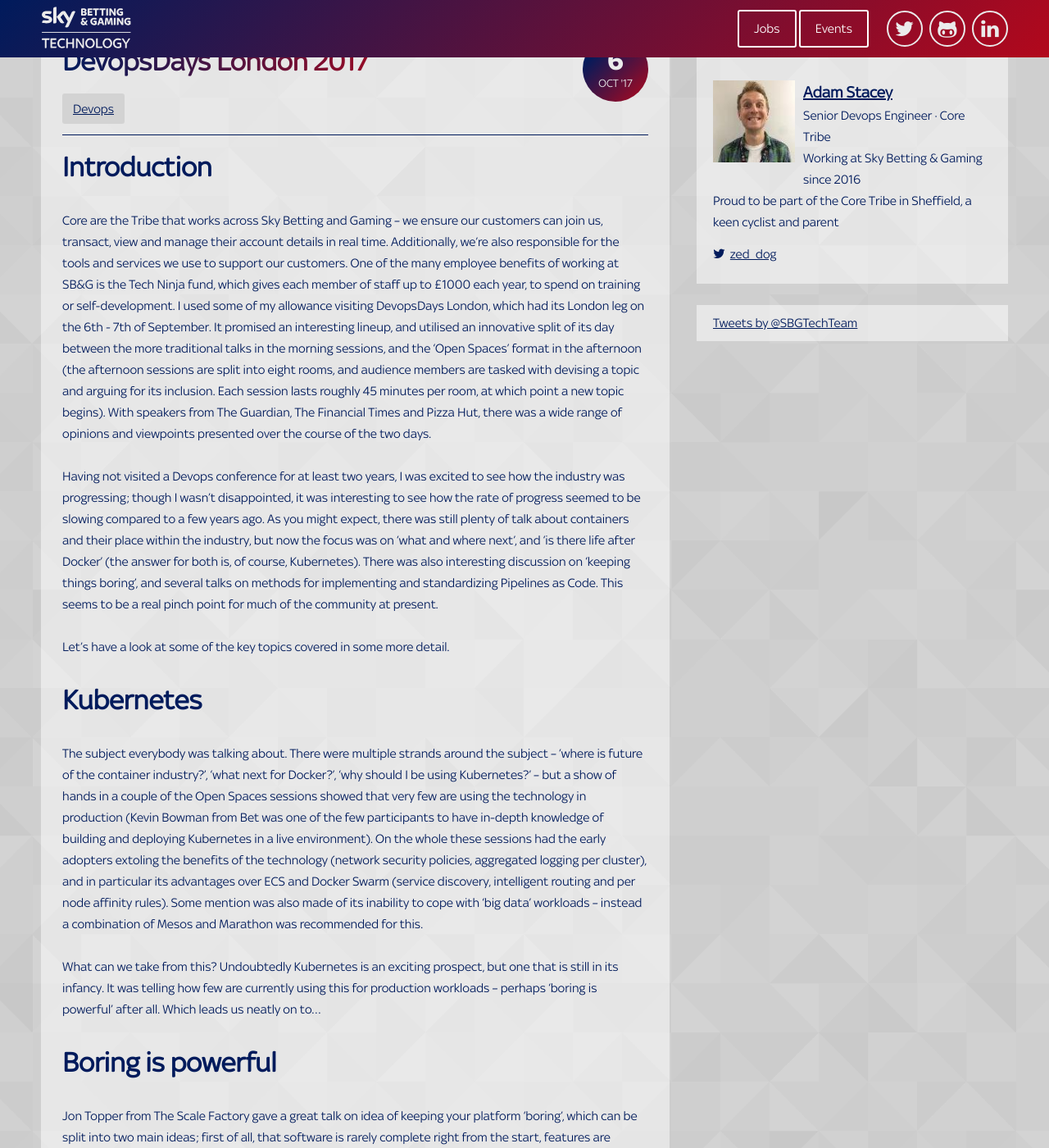
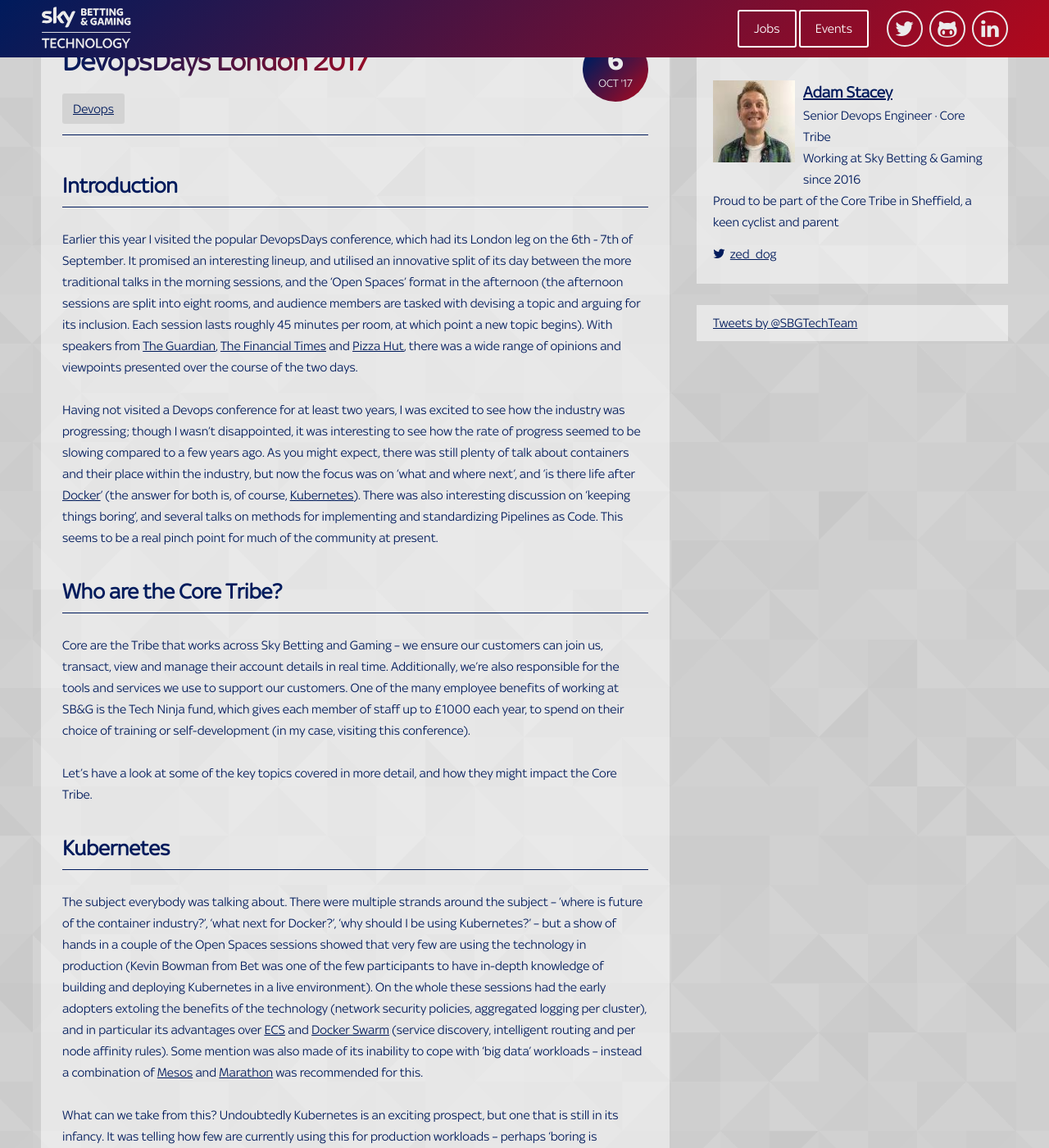
Before and after one commit to skybet/skybet.github.io, a Jekyll site: the page built from _posts/2017-10-06-DevopsDays-London.md, in a window 1280 px wide and 1400 px high, scrolled down 420 px. Shown: the whole window at 82% size. Built offline with Jekyll 4.4.1, drawn with Linux system fonts in a browser that asks for light colours; nearby versions of some CDN libraries; some web fonts are replaced; comment, search, counter and statistics services are not loaded; some of the changed text lies outside the part shown.

Commit message:
Include product links, move Core intro, embed videos

```diff
--- a/_posts/2017-10-06-DevopsDays-London.md
+++ b/_posts/2017-10-06-DevopsDays-London.md
@@ -7,138 +7,146 @@
 tags:       Devops
 author:     adam stacey
 ---
-Introduction
-============
+## Introduction
+
+Earlier this year I visited the popular DevopsDays conference, which
+had its London leg on the 6th - 7th of September. It promised an
+interesting lineup, and utilised an innovative split of its day
+between the more traditional talks in the morning sessions, and the
+‘Open Spaces’ format in the afternoon (the afternoon sessions are
+split into eight rooms, and audience members are tasked with devising
+a topic and arguing for its inclusion. Each session lasts roughly
+45 minutes per room, at which point a new topic begins). With
+speakers from [The Guardian](https://www.theguardian.co.uk), [The
+Financial Times](https://www.ft.com) and [Pizza
+Hut](https://www.pizzahut.co.uk), there was a wide range of opinions
+and viewpoints presented over the course of the two days.
+
+Having not visited a Devops conference for at least two years, I
+was excited to see how the industry was progressing; though I wasn’t
+disappointed, it was interesting to see how the rate of progress
+seemed to be slowing compared to a few years ago. As you might
+expect, there was still plenty of talk about containers and their
+place within the industry, but now the focus was on ‘what and where
+next’, and ‘is there life after [Docker](https://www.docker.com)’
+(the answer for both is, of course,
+[Kubernetes](https://www.kubernetes.io)). There was also interesting
+discussion on ‘keeping things boring’, and several talks on methods
+for implementing and standardizing Pipelines as Code. This seems
+to be a real pinch point for much of the community at present.
+
+## Who are the Core Tribe?
 
 Core are the Tribe that works across Sky Betting and Gaming – we ensure
 our customers can join us, transact, view and manage their account
 details in real time. Additionally, we’re also responsible for the tools
 and services we use to support our customers. One of the many employee
 benefits of working at SB&G is the Tech Ninja fund, which gives each
-member of staff up to £1000 each year, to spend on training or
-self-development. I used some of my allowance visiting DevopsDays
-London, which had its London leg on the 6th - 7th of September. It
-promised an interesting lineup, and utilised an innovative split of its
-day between the more traditional talks in the morning sessions, and the
-‘Open Spaces’ format in the afternoon (the afternoon sessions are split
-into eight rooms, and audience members are tasked with devising a topic
-and arguing for its inclusion. Each session lasts roughly 45 minutes per
-room, at which point a new topic begins). With speakers from The
-Guardian, The Financial Times and Pizza Hut, there was a wide range of
-opinions and viewpoints presented over the course of the two days.
+member of staff up to £1000 each year, to spend on their choice of training or
+self-development (in my case, visiting this conference).
 
-Having not visited a Devops conference for at least two years, I was
-excited to see how the industry was progressing; though I wasn’t
-disappointed, it was interesting to see how the rate of progress seemed
-to be slowing compared to a few years ago. As you might expect,
-there was still plenty of talk about containers and their place within
-the industry, but now the focus was on ‘what and where next’, and ‘is
-there life after Docker’ (the answer for both is, of course,
-Kubernetes). There was also interesting discussion on ‘keeping things
-boring’, and several talks on methods for implementing and standardizing
-Pipelines as Code. This seems to be a real pinch point for much of the
-community at present.
+Let’s have a look at some of the key topics covered in more detail,
+and how they might impact the Core Tribe.
 
-Let’s have a look at some of the key topics covered in some more detail.
-
-Kubernetes
-==========
+## Kubernetes
 
 The subject everybody was talking about. There were multiple strands
-around the subject – ‘where is future of the container industry?’, ‘what
-next for Docker?’, ‘why should I be using Kubernetes?’ – but a show of
-hands in a couple of the Open Spaces sessions showed that very few are
-using the technology in production (Kevin Bowman from Bet was one of the
-few participants to have in-depth knowledge of building and deploying
-Kubernetes in a live environment). On the whole these sessions had the
-early adopters extoling the benefits of the technology (network security
-policies, aggregated logging per cluster), and in particular its
-advantages over ECS and Docker Swarm (service discovery, intelligent
-routing and per node affinity rules). Some mention was also made of its
-inability to cope with ‘big data’ workloads – instead a combination of
-Mesos and Marathon was recommended for this.
+around the subject – ‘where is future of the container industry?’,
+‘what next for Docker?’, ‘why should I be using Kubernetes?’ – but
+a show of hands in a couple of the Open Spaces sessions showed that
+very few are using the technology in production (Kevin Bowman from
+Bet was one of the few participants to have in-depth knowledge of
+building and deploying Kubernetes in a live environment). On the
+whole these sessions had the early adopters extoling the benefits
+of the technology (network security policies, aggregated logging
+per cluster), and in particular its advantages over
+[ECS](https://aws.amazon.com/ecs/) and [Docker
+Swarm](https://docs.docker.com/engine/swarm/) (service discovery,
+intelligent routing and per node affinity rules). Some mention was
+also made of its inability to cope with ‘big data’ workloads –
+instead a combination of [Mesos](http://mesos.apache.org/) and
+[Marathon](https://mesosphere.github.io/marathon/) was recommended
+for this.
 
 What can we take from this? Undoubtedly Kubernetes is an exciting
 prospect, but one that is still in its infancy. It was telling how few
 are currently using this for production workloads – perhaps ‘boring is
 powerful’ after all. Which leads us neatly on to…
 
-Boring is powerful
-==================
+## Boring is powerful
 
-Jon Topper from The Scale Factory gave a great talk on idea of keeping
-your platform ‘boring’, which can be split into two main ideas; first of
-all, that software is rarely complete right from the start, features are
-always added over time. As the ‘fashionableness’ of a product decreases
-over time, feature availability, quality, reliability, security and
+Jon Topper from [The Scale Factory](http://www.scalefactory.com/)
+gave a great talk on idea of keeping your platform ‘boring’, which
+can be split into two main ideas; first of all, that software is
+rarely complete right from the start, features are always added
+over time. As the ‘fashionableness’ of a product decreases over
+time, feature availability, quality, reliability, security and
 collective knowledge all increase. The release schedule of former
 industry darling MongoDB illustrates the point:
 
 ![MongoDB release schedule](/images/MongoDB_release_schedule.png)
 
-For example - MongoDB did not get data journaling until it was 18 months
-old…! But plenty of organizations adopted it long before that, and
-usually put measures in place to work around missing features. Which
-increased operational overhead, engineer fatigue, and in turn reduced
-confidence in the product. This really highlights how business context
-and considerations are always required, but not always met, when making
-design and deployment decisions.
+For example - MongoDB did not get data journaling until it was 18
+months old…! But plenty of organizations adopted it long before
+that, and usually put measures in place to work around missing
+features. Which increased operational overhead, engineer fatigue,
+and in turn reduced confidence in the product. This really highlights
+how business context and considerations are always required, but
+not always met, when making design and deployment decisions. So,
+as the maturity of a product increases, and the community around
+it develops, it becomes ‘boring’.  And the more ‘boring’ you have
+within your platform, the more secure and reliable it will be. This
+is a good thing, and it should be celebrated! Especially for the
+on-call engineers who can now enjoy a good night’s sleep.
 
-So, as the maturity of a product increases, and the community around it
-develops, it becomes ‘boring’. And the more ‘boring’ you have within
-your platform, the more secure and reliable it will be. This is a good
-thing, and it should be celebrated! Especially for the on-call engineers
-who can now enjoy a good night’s sleep.
-
-The second main point of the talk was the contradiction that sometimes,
-yes, you will need to adopt new technologies. The speaker put forward
-the idea of ‘innovation tokens’, which similar to the SRE-style ‘error
-budget’ mechanism, allow a specific number of new projects per quarter,
-as long as they meet certain criteria; the project must be beneficial to
-you, as a key differentiator for your business. The project must be
-risk-worthy, and likely to give you a competitive advantage. The idea
-being that fewer products are adopted on the whim of one lead engineer,
-who having read a blog about the shiniest new app, immediately puts said
-app straight into production!
-
-Not jumping aboard the latest technology bandwagon is something we are
-already aware of – with the size of our platform, and the number of
+The second main point of the talk was the
+contradiction that sometimes, yes, you will need to adopt new
+technologies. The speaker put forward the idea of ‘innovation
+tokens’, which similar to the SRE-style ‘error budget’ mechanism,
+allow a specific number of new projects per quarter, as long as
+they meet certain criteria; the project must be beneficial to you,
+as a key differentiator for your business. The project must be
+risk-worthy, and likely to give you a competitive advantage. The
+idea being that fewer products are adopted on the whim of one lead
+engineer, who having read a blog about the shiniest new app,
+immediately puts said app straight into production! Not jumping
+aboard the latest technology bandwagon is something we are already
+aware of – with the size of our platform, and the number of
 transactions we process at peak times, stability is our number one
 priority and this is helped when our engineers have in-depth knowledge
 of a product. There is much to be said for repeatable deployment
 patterns using familiar software packages!
 
-Jon’s full talk is available
-[here](https://www.youtube.com/watch?v=90EUfSpk96M&index=12&list=PLuEbc43fHqLhrfE7IOt9z3bcmofPhwu7H).
+Jon's full talk is available below.
+<iframe width="560" height="315" src="https://www.youtube.com/embed/90EUfSpk96M" frameborder="0" allowfullscreen></iframe>
 
-Pipelines as code
-=================
+## Pipelines as code
 
-A couple of talks around CI/CD highlighted a problem that many are
-dealing with – Jenkins isn’t always the best tool for the job. Firstly,
-it was recognised that it is all too easy to allow your Jenkins server
-(and it usually is a single server) to become all-encompassing – build,
-test, deploy, archive – which then becomes a single point of failure;
-plugins, templates and build artefacts can be stored within the Jenkins
-ecosystem, and Jenkins isn’t the easiest to reliably restore into a
-consistent state.
-
-Secondly, being UI focused is a Bad Thing, as it promotes behaviours
-that shouldn’t be repeated – the ‘copy to a new pipeline’ workflow was
-called out specifically for being an anti-pattern, as it’s a sure-fire
-way to create pipeline mess further down the line. Pipelines templates
-(or shared libraries in Jenkins’ case) go some way to fixing this
-problem, but they still have to be updated and maintained regularly.
-
-Alternative products to alleviate these problems were discussed in one
-of the Open Spaces sessions; when faced with an open question of which
-CI/CD server supports approval gates and useful visualisations of
-pipelines, our own Wilb suggested GoCD as a viable alternative.
-Concourse CI was also strongly recommended, as it is YAML-based, and so
-allows easy server recovery and storing pipelines in version control.
-Finally, Spinaker.io was recommended, which is being used currently by
-Netflix and Waze as they move their pipelines out of Jenkins and into a
-dedicated stand-alone tool.
+A couple of talks around [CI/CD](https://en.wikipedia.org/wiki/CI/CD)
+highlighted a problem that many are dealing with – Jenkins isn’t
+always the best tool for the job.  Firstly, it was recognised that
+it is all too easy to allow your Jenkins server (and it usually is
+a single server) to become all-encompassing – build, test, deploy,
+archive – which then becomes a single point of failure; plugins,
+templates and build artefacts can be stored within the Jenkins
+ecosystem, and Jenkins isn’t the easiest to reliably restore into
+a consistent state. Secondly, being UI focused is a Bad Thing, as
+it promotes behaviours that shouldn’t be repeated – the ‘copy to a
+new pipeline’ workflow was called out specifically for being an
+anti-pattern, as it’s a sure-fire way to create pipeline mess further
+down the line. Pipelines templates (or shared libraries in Jenkins’
+case) go some way to fixing this problem, but they still have to
+be updated and maintained regularly.  Alternative products to
+alleviate these problems were discussed in one of the Open Spaces
+sessions; when faced with an open question of which CI/CD server
+supports approval gates and useful visualisations of pipelines, our
+own Wilb suggested [GoCD](https://www.gocd.org/) as a viable
+alternative.  [Concourse CI](https://concourse.ci/) was also strongly
+recommended, as it is YAML-based, and so allows easy server recovery
+and storing pipelines in version control.  Finally,
+[Spinnaker.io](https://www.spinnaker.io/) was recommended, which
+is being used currently by Netflix and Waze as they move their
+pipelines out of Jenkins and into a dedicated stand-alone tool.
 
 What can we take from this? It’s important to remember that there are
 better, more specialised tools in the CI/CD space, especially for
@@ -146,11 +154,7 @@
 server configuration in version control is crucial as your CI/CD estate
 grows, and becomes integral to your organisation.
 
-The full talk is available
-[here.](https://www.youtube.com/watch?v=90EUfSpk96M&index=12&list=PLuEbc43fHqLhrfE7IOt9z3bcmofPhwu7H)
-
-Not Wrong Long
-==============
+## Not Wrong Long
 
 A talk from Sally Goble, Quality Manager at the Guardian explained how
 they manage their perception of software quality, and how the role of
@@ -193,11 +197,10 @@
 links with our customer-facing support teams to find out about problems
 sooner.
 
-Sally’s talk is available
-[here.](https://www.youtube.com/watch?v=RY1dLbfm5_Y&list=PLuEbc43fHqLhrfE7IOt9z3bcmofPhwu7H&index=3)
+Sally’s talk is available below.
+<iframe width="560" height="315" src="https://www.youtube.com/embed/RY1dLbfm5_Y" frameborder="0" allowfullscreen></iframe>
 
-Other highlights
-================
+## Other highlights
 
 Alongside the technical morning sessions, there were a few talks on more
 abstract topics. One discussed the benefits and drawbacks of remote
@@ -208,8 +211,9 @@
 actually be struggling, with some gentle advice for what to do if that
 occurs.
 
-All of the morning sessions are on YouTube, available
-[here.](https://www.youtube.com/playlist?list=PLuEbc43fHqLhrfE7IOt9z3bcmofPhwu7H)
+All of the morning sessions are on YouTube, available on the
+[DevopsDays YouTube
+playlist.](https://www.youtube.com/playlist?list=PLuEbc43fHqLhrfE7IOt9z3bcmofPhwu7H)
 
 And finally, there was a surprise winner in JFrog’s PS4 raffle!
 
```
